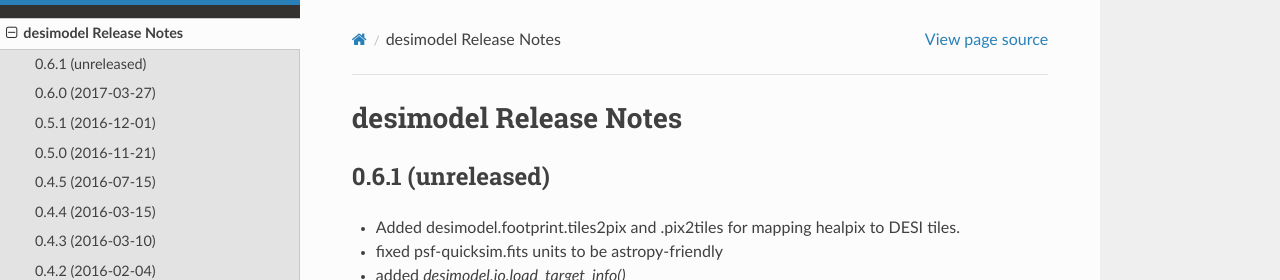
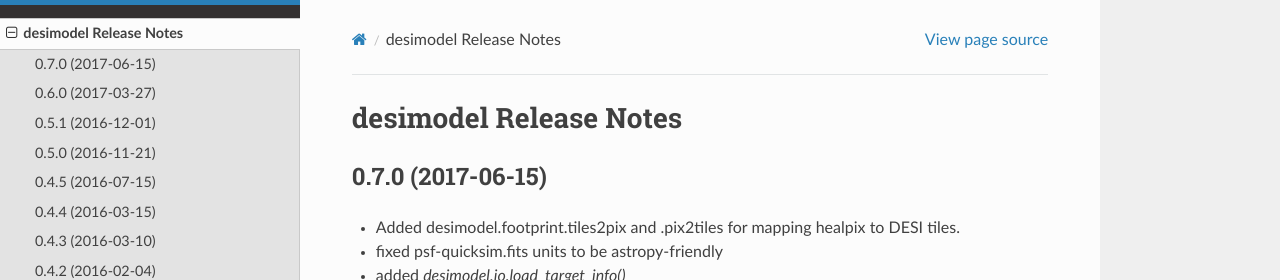
Before and after one commit to desihub/desimodel, a Sphinx documentation site: the page built from doc/release_notes.rst, in a window 1280 px wide and 900 px high. Shown: the top 280 px of the window. Built offline with Sphinx 7.4.7 and the Read the Docs theme 2.0.0, drawn with Linux system fonts in a browser that asks for light colours.

Commit message:
preparing for next tag

```diff
--- a/doc/release_notes.rst
+++ b/doc/release_notes.rst
@@ -2,7 +2,7 @@
 desimodel Release Notes
 =======================
 
-0.6.1 (unreleased)
+0.7.0 (2017-06-15)
 ------------------
 
 * Added desimodel.footprint.tiles2pix and .pix2tiles for mapping healpix
--- a/py/desimodel/_version.py
+++ b/py/desimodel/_version.py
@@ -1 +1 @@
-__version__ = '0.6.0.dev178'
+__version__ = '0.7.0'
```
